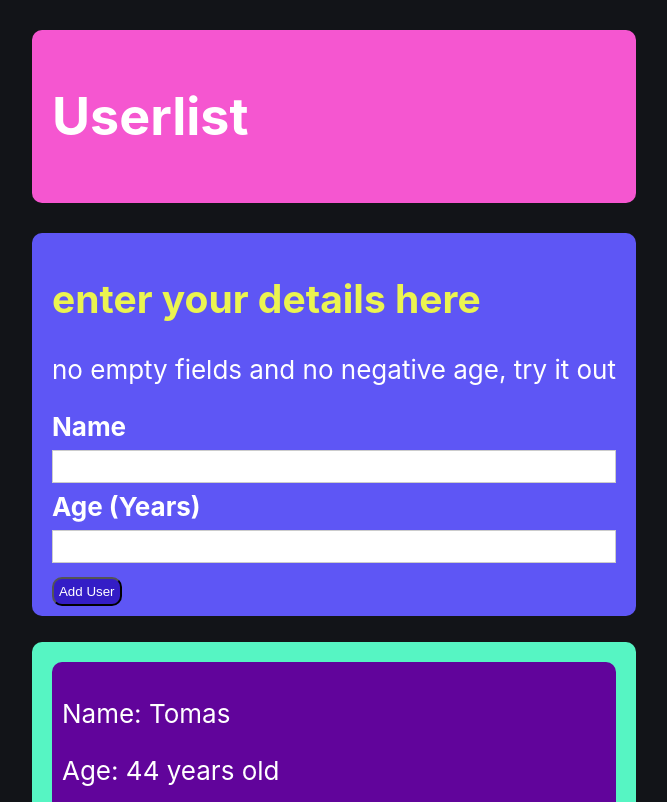
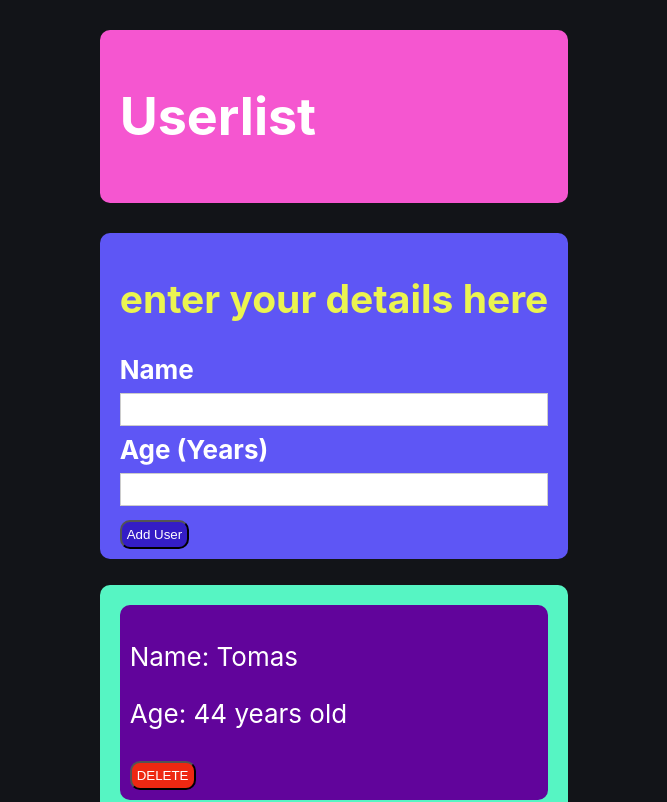
Before and after one commit to tomasgons/userinterface, a React (Create React App) app: page / in a window 1280 px wide. Shown: the top 802 px of the page, without its empty margins (306-973 px from the left). Built offline with nearby package versions, Linux system fonts and the light colour scheme.

Commit message:
react-createportal

```diff
--- a/src/App.css
+++ b/src/App.css
@@ -9,7 +9,7 @@ body {
   align-items: center;
   justify-content: center;
   font-size: calc(10px + 2vmin);
-  max-width: 80%;
+  max-width: 90%;
   color: white;
 }
 
--- a/src/components/UserForm.js
+++ b/src/components/UserForm.js
@@ -71,7 +71,6 @@ function UserForm(props) {
             <form onSubmit={submitHandler} className="userform" >
                 <div >
                     <h2>enter your details here</h2>
-                    <p>no empty fields and no negative age, try it out</p>
                     <div>
                         <label>Name </label>
                         <input type="text" value={enteredName} onChange={nameChangeHandler} />
```
